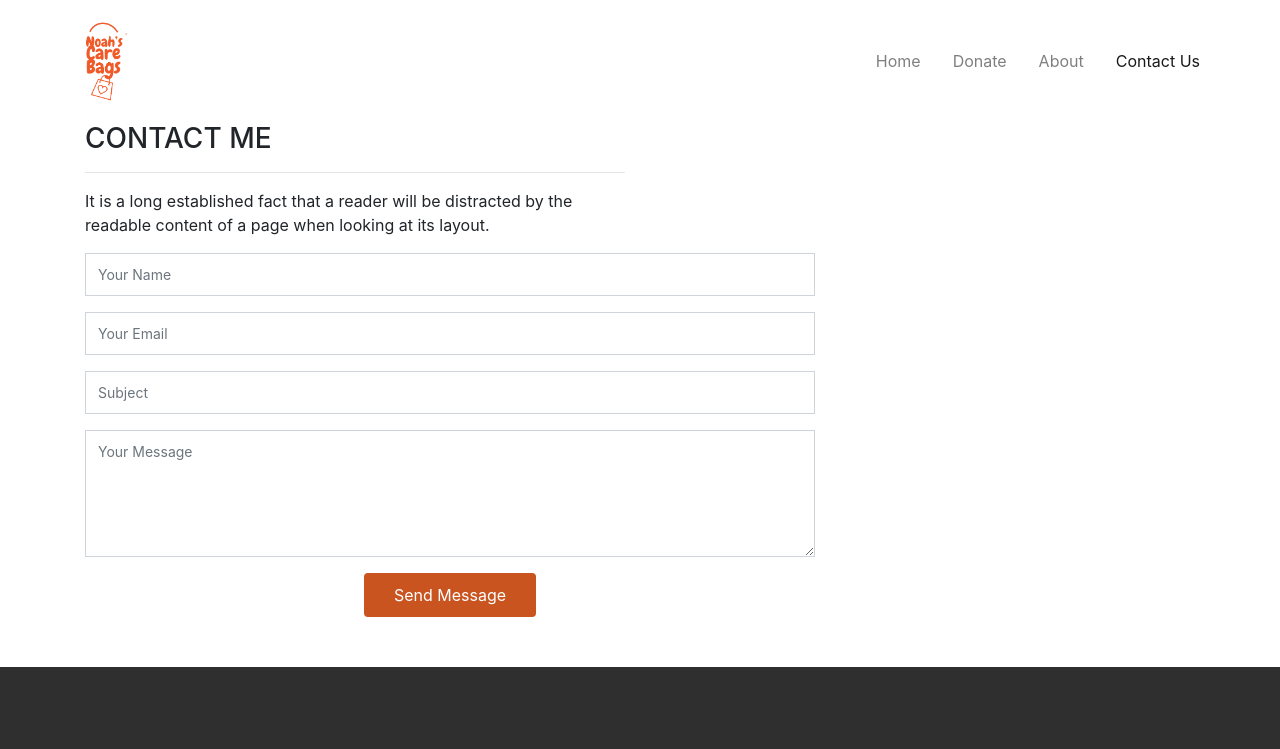
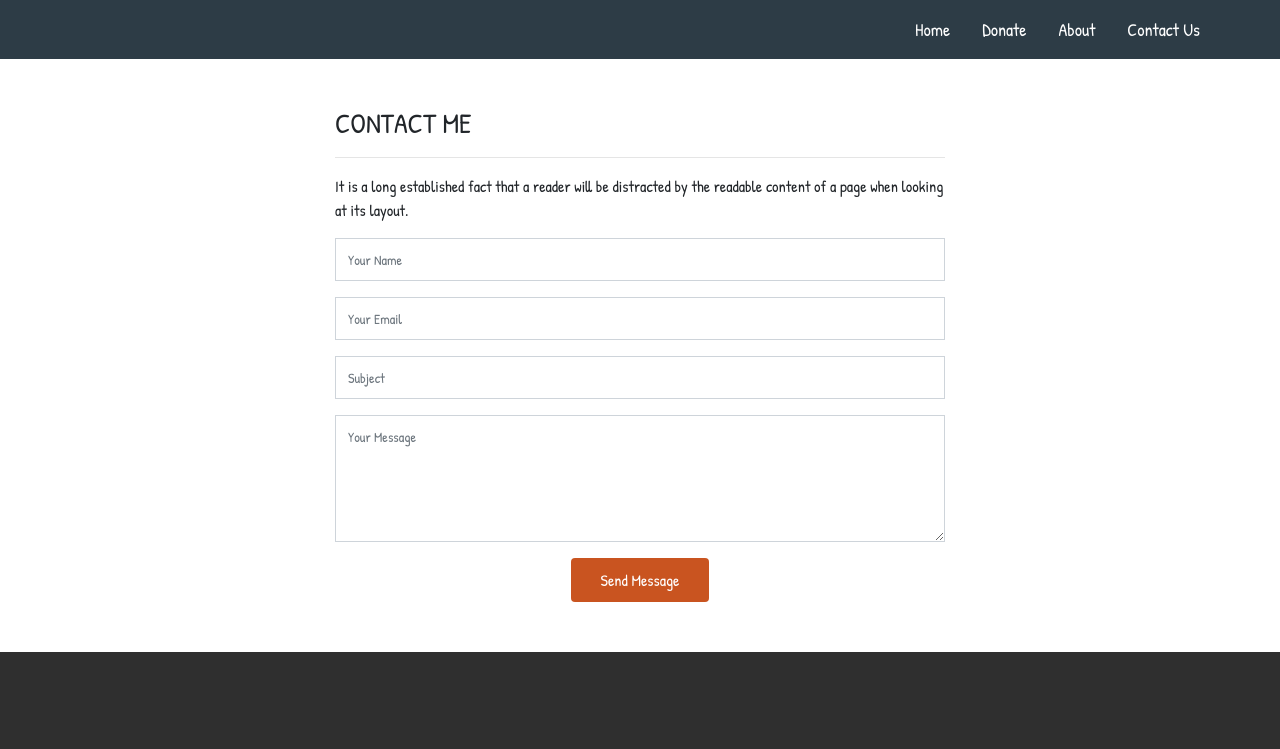
Before and after one commit to aagraw05/Noahs-Care-Bag, a plain HTML site: page contact.html in a window 1280 px wide. Shown: the top 749 px of the page. Drawn offline with nearby package versions, Linux system fonts and the light colour scheme; some packages are replaced by stand-ins of ours.

Commit message:
changed contact page

```diff
--- a/contact.html
+++ b/contact.html
@@ -7,6 +7,7 @@
     <meta name="viewport" content="width=device-width, initial-scale=1, shrink-to-fit=no">
 
     <!-- Bootstrap CSS -->
+    <link href="https://fonts.googleapis.com/css2?family=Patrick+Hand&display=swap" rel="stylesheet">
     <link rel="stylesheet" href="https://stackpath.bootstrapcdn.com/bootstrap/4.5.0/css/bootstrap.min.css"
         integrity="sha384-9aIt2nRpC12Uk9gS9baDl411NQApFmC26EwAOH8WgZl5MYYxFfc+NcPb1dKGj7Sk" crossorigin="anonymous">
     <link rel="stylesheet" href="css/contact.css">
@@ -16,9 +17,7 @@
 
 <body>
 
-    <nav class="navbar navbar-expand-lg navbar-light py-3 px-10">
-
-
+    <nav class="navbar navbar-expand-lg px-10">
         <!--toggler-->
         <button class="navbar-toggler" type="button" data-toggle="collapse" data-target="#navbarTogglerDemo01"
             aria-controls="navbarTogglerDemo01" aria-expanded="false" aria-label="Toggle navigation">
@@ -28,26 +27,26 @@
         <!--navs-->
         <div class="collapse navbar-collapse" id="navbarTogglerDemo01">
             <!--Brand-->
-            <a class="navbar-brand ml-5" href="index.html"><img src="imgs/logo.png"></a>
             <ul class="navbar-nav ml-auto mr-5">
                 <li class="nav-item px-2">
-                    <a class="nav-link" href="index.html">Home <span class="sr-only">(current)</span></a>
+                    <a class="nav-link" href="index.html" style="color: white;">Home <span
+                            class="sr-only">(current)</span></a>
+                </li>
+                <li class="nav-item active px-2">
+                    <a class="nav-link text-color" class="emphasized" href="#">Donate</a>
+                </li>
+                <li class="nav-item px-2 ">
+                    <a class="nav-link text-color" href="about.html">About</a>
                 </li>
                 <li class="nav-item px-2">
-                    <a class="nav-link" href="cooperates.html">Donate</a>
-                </li>
-                <li class="nav-item px-2">
-                    <a class="nav-link" href="about.html">About</a>
-                </li>
-                <li class="nav-item active px-2">
-                    <a class="nav-link" href="#">Contact Us</a>
+                    <a class="nav-link text-color" href="contact.html">Contact Us</a>
                 </li>
 
             </ul>
         </div>
     </nav>
-    <div class="container pt">
-        <div class="row mt">
+    <div class="container-fluid pt mt-5">
+        <div class="row mt justify-content-center">
             <div class="col-lg-6 col-lg-offset-3 centered">
                 <h3>CONTACT ME</h3>
                 <hr>
@@ -55,8 +54,8 @@
                     looking at its layout.</p>
             </div>
         </div>
-        <div class="row mt">
-            <div class="col-lg-8 col-lg-offset-2">
+        <div class="row mt justify-content-center">
+            <div class="col-lg-6 col-lg-offset-2">
                 <form class="contact-form php-mail-form" role="form" action="contactform/contactform.php" method="POST">
 
                     <div class="form-group">
--- a/css/contact.css
+++ b/css/contact.css
@@ -1,12 +1,15 @@
-.navbar-brand img {
-  height: 12%;
-  width: 15%;
+body {
+  font-family: "Patrick Hand", cursive;
 }
-.carousel-item {
-  width: 600px;
-  height: 400px;
-  vertical-align: middle;
-  align-items: center;
+.navbar {
+  background-color: #2d3c46;
+  font-size: 18px;
+}
+#emphasized {
+  color: #e4e7f7;
+}
+.text-color {
+  color: #fff;
 }
 
 #map {
```
